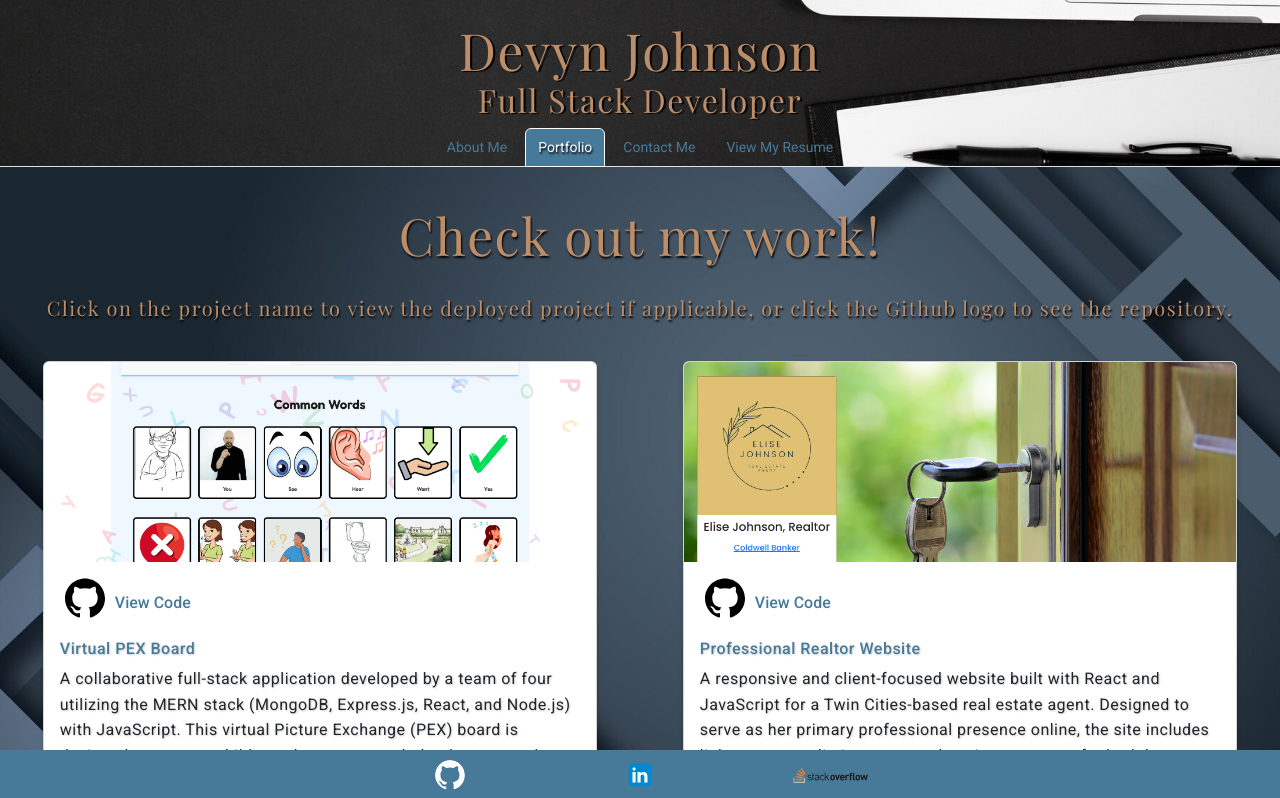
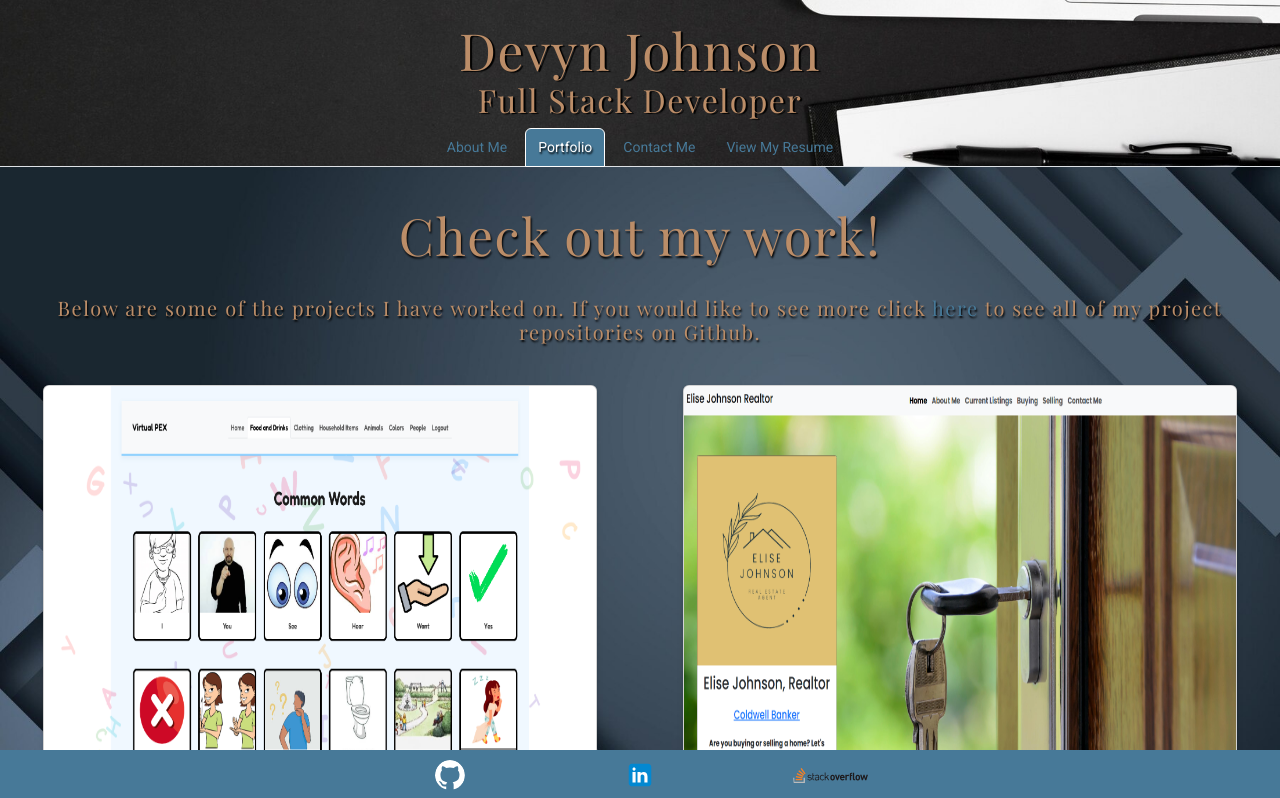
Before and after one commit to DevynJohnson/portfolio, a React (Vite) app in the folder portfolio/: page /portfolio in a window 1280 px wide. Shown: the top 798 px of the page. Built offline with nearby package versions, Linux system fonts and the light colour scheme.

Commit message:
Changing sizing of project cards

```diff
--- a/portfolio/src/components/ProjectCard.jsx
+++ b/portfolio/src/components/ProjectCard.jsx
@@ -20,17 +20,17 @@ function ProjectCard({
       />
       <Card.Body>
         <div className="projectLinks mb-2">
+          <img
+            className="cardGithubLogo"
+            src={githubDark}
+            alt="GitHub logo"
+          />
           <a
             href={githubUrl}
             target="_blank"
             rel="noopener noreferrer"
             className="projectLink"
           >
-            <img
-              className="cardGithubLogo"
-              src={githubDark}
-              alt="GitHub logo"
-            />
             View Code
           </a>
         </div>
--- a/portfolio/src/pages/portfolio.jsx
+++ b/portfolio/src/pages/portfolio.jsx
@@ -63,10 +63,7 @@ function Portfolio() {
   return (
     <div className="portfolioPage">
       <h1>Check out my work!</h1>
-      <h5>
-        Click on the project name to view the deployed project if applicable, or
-        click the Github logo to see the repository.
-      </h5>
+      <h5>Below are some of the projects I have worked on. If you would like to see more click <a href="https://github.com/DevynJohnson?tab=repositories">here</a> to see all of my project repositories on Github.</h5>
       <div className="scrollWrapper">
         <Container fluid>
           <Row className="justify-content-start">
--- a/portfolio/src/styles/portfolio.css
+++ b/portfolio/src/styles/portfolio.css
@@ -18,7 +18,7 @@
 
   /* Project Card Styles */
   .projectCard {
-    width: clamp(280px, 90%, 36rem);
+    width: clamp(360px, 90%, 64rem);
     margin: 1rem auto;
     flex-shrink: 1;
     display: flex;
@@ -30,8 +30,8 @@
 
   .projectCardImage {
     width: 100%;
-    height: 200px;
-    object-fit: cover;
+    height: 400px;
+    object-fit: fill;
     flex-shrink: 0;
   }
 
```
